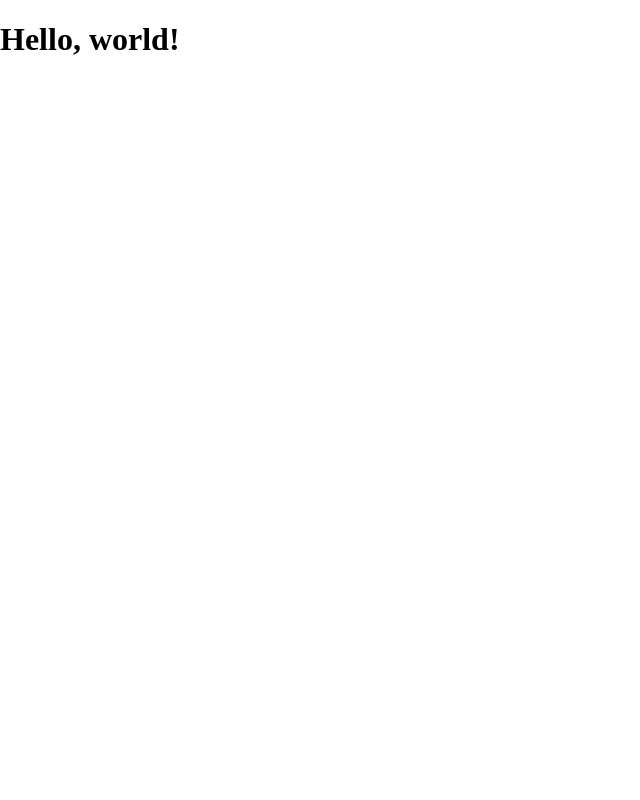
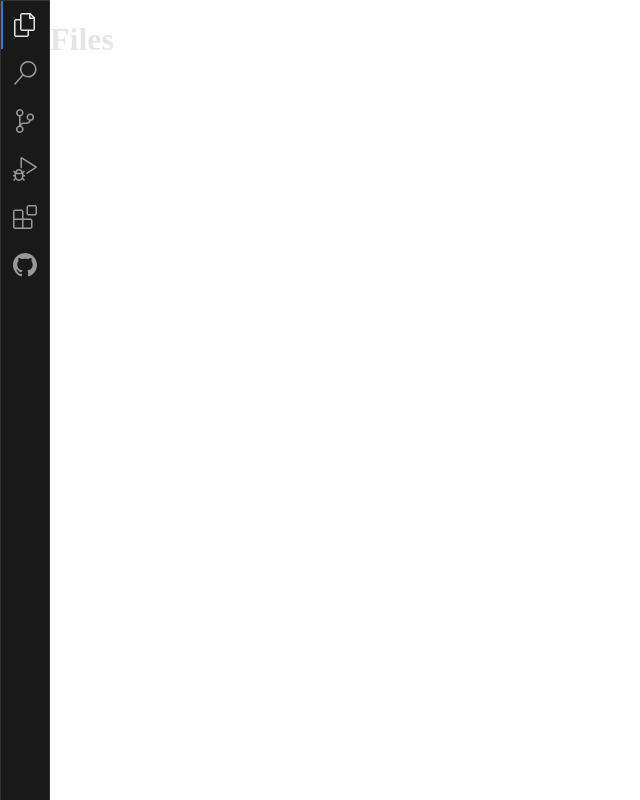
Before and after one commit to eventhorizongaming/editor-react, a React (Create React App) app: page / in a window 1280 px wide. Shown: the top 800 px of the page, without its empty margins (0-640 px from the left). Built offline with nearby package versions, Linux system fonts and the light colour scheme.

Commit message:
fix: added the sidebar elements to App.js

```diff
--- a/src/App.js
+++ b/src/App.js
@@ -1,6 +1,41 @@
+import { Sidebar, SidebarTab } from './components/sidebar/'
+
+import { VscFiles } from "react-icons/vsc";
+import { VscSearch } from "react-icons/vsc";
+import { VscSourceControl } from "react-icons/vsc";
+import { VscDebugAlt } from "react-icons/vsc";
+import { VscExtensions } from "react-icons/vsc";
+import { VscGithubInverted } from "react-icons/vsc";
+
 function App() {
   return (
-    <h1>Hello, world!</h1>
+    <Sidebar>
+
+      <SidebarTab icon={<VscFiles />}>
+        <h1>Files</h1>
+      </SidebarTab>
+
+      <SidebarTab icon={<VscSearch />}>
+        <h1>Search</h1>
+      </SidebarTab>
+
+      <SidebarTab icon={<VscSourceControl />}>
+        <h1>Source control</h1>
+      </SidebarTab>
+
+      <SidebarTab icon={<VscDebugAlt />}>
+        <h1>Debugger</h1>
+      </SidebarTab>
+
+      <SidebarTab icon={<VscExtensions />}>
+        <h1>Extensions</h1>
+      </SidebarTab>
+
+      <SidebarTab icon={<VscGithubInverted />}>
+        <h1>GitHub</h1>
+      </SidebarTab>
+
+    </Sidebar>
   );
 }
 
```
